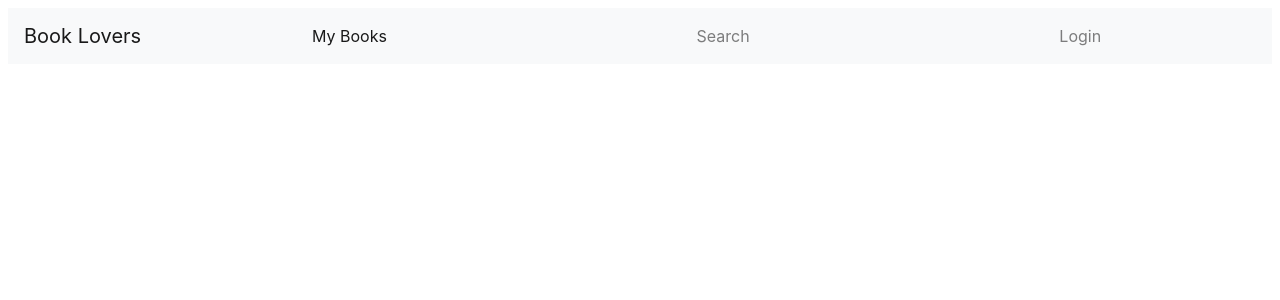
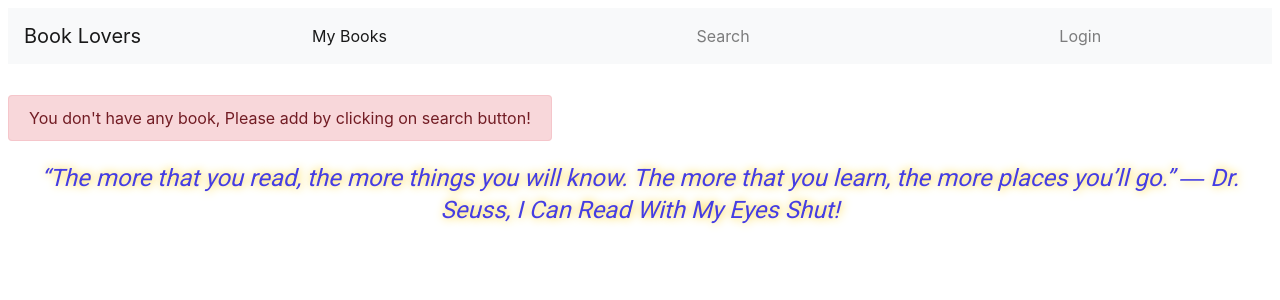
Before and after one commit to tizhad/booklovers-front, a React (Create React App) app: page /my-books in a window 1280 px wide. Shown: the top 300 px of the page. Built offline with nearby package versions, Linux system fonts and the light colour scheme; no server answers.

Commit message:
Handle ny oage issue when user is not logged-in user.

```diff
--- a/src/pages/MyBooks/MyBooks.js
+++ b/src/pages/MyBooks/MyBooks.js
@@ -11,6 +11,10 @@ import InProgressBooks from "../../components/InProgressBooks/InProgressBooks";
 import { Container } from "@mui/material";
 import FinishedBooks from "../../components/FinishedBooks/FinishedBooks";
 import NotStartedBooks from "../../components/NotStartedBooks/NotStartedBooks";
+import Book from "../../components/Book/Book";
+import { Col } from "react-bootstrap";
+
+
 
 const MyBooks = () => {
   const dispatch = useDispatch();
@@ -22,16 +26,17 @@ const MyBooks = () => {
   }
 
   useEffect(
-    (userBooks) => {
+    () => {
+        if (!userBooks) {
+            dispatch(getRandomBooks)
+        }
       dispatch(getUserBooks());
     },
     [dispatch]
   );
-  return (
-    <ThemeProvider theme={theme}>
-      {userBooks == undefined ? (
+  if (!userBooks.length) return (
       <>
-          <span variant="h4" align="center" mt={3}>
+              <span variant="h4" align="center" mt={3} className="alert alert-danger" role="alert">
             {" "}
                 You don't have any book, Please add by clicking on search button!
           </span>
@@ -41,7 +46,11 @@ const MyBooks = () => {
           With My Eyes Shut!
         </Typography>
       </>
-      ) : (
+
+  );
+  return (
+      <>
+        <ThemeProvider theme={theme}>
         <Container sx={{ py: 8 }}>
           <InProgressBooks books={userBooks} updateBook={updateBook} />
           <FinishedBooks books={userBooks} updateBook={updateBook} />
@@ -49,6 +58,7 @@ const MyBooks = () => {
         </Container>
       )}
     </ThemeProvider>
+      </>
   );
 };
 
```
Lines whose indentation alone changed are shown as unchanged.
